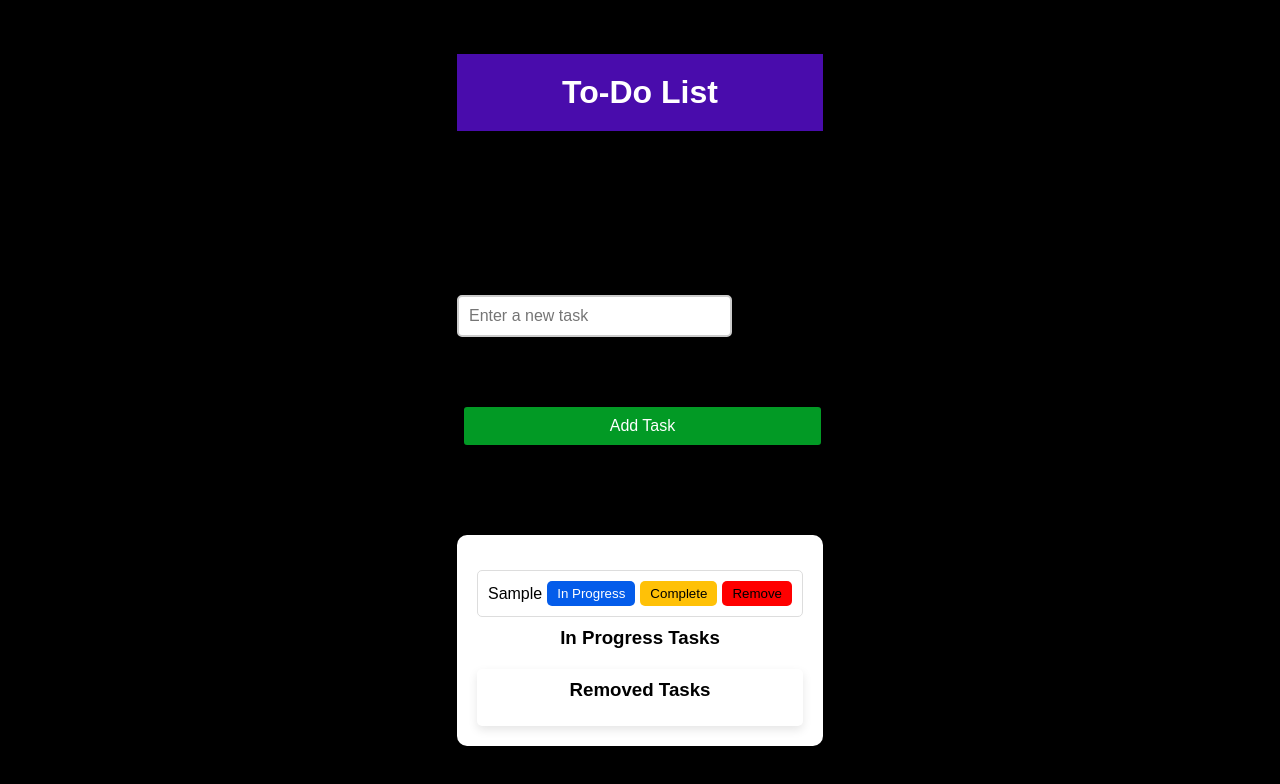
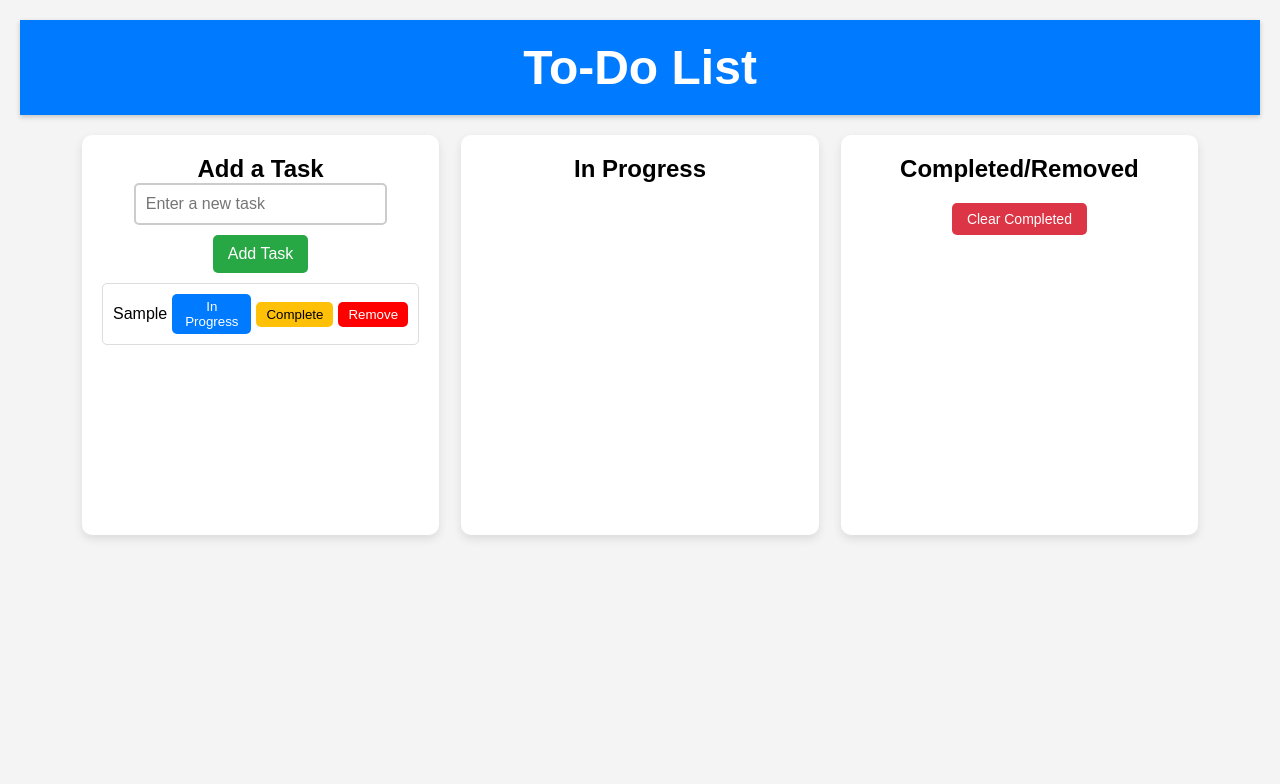
Before and after one commit to RWP1994/to-do-list-class, a plain HTML site: page index.html in a window 1280 px wide. Both pictures are taken after typing "Sample" into the empty fields and a click on the button "Add Task". Drawn offline with Linux system fonts and the light colour scheme.

Commit message:
update to use flex box

```diff
--- a/index.html
+++ b/index.html
@@ -1,33 +1,40 @@
 <!DOCTYPE html>
 <html lang="en">
 <head>
-    <header>
-        <h1>To-Do List</h1>
-    </header>
-    <h2>Manage Your Tasks</h2>
-        <input type="text" id="task-input" placeholder="Enter a new task">
-        <button id="add-task">Add Task</button>
     <meta charset="UTF-8">
     <meta name="viewport" content="width=device-width, initial-scale=1.0">
     <title>To-Do List</title>
     <link rel="stylesheet" href="style.css">
 </head>
 <body>
-    <section id="todo-app">
-        <ul id="task-list"></ul>
+    <header>
+        <h1>To-Do List</h1>
+    </header>
 
-        <!-- In Progress Section -->
-        <section id="inprogress-tasks">
-            <h3>In Progress Tasks</h3>
+    <!-- Flexbox Container -->
+    <div class="box">
+        <!-- Left: Add Task Section -->
+        <div class="task-input-section">
+            <h2>Add a Task</h2>
+            <input type="text" id="task-input" placeholder="Enter a new task">
+            <button id="add-task">Add Task</button>
+            <ul id="task-list"></ul>
+        </div>
+
+        <!-- Middle: In Progress Section -->
+        <div class="inprogress-section">
+            <h2>In Progress</h2>
             <ul id="inprogress-task-list"></ul>
-        </section>
+        </div>
 
-        <!-- Removed Tasks Section -->
-        <section id="removed-tasks">
-            <h3>Removed Tasks</h3>
+        <!-- Right: Completed/Removed Section -->
+        <div class="removed-section">
+            <h2>Completed/Removed</h2>
             <ul id="removed-task-list"></ul>
-        </section>
-    </section>
-    <script src="./index.js"></script>
+            <button id="clear-removed">Clear Completed</button>
+        </div>
+    </div>
+
+    <script src="index.js"></script>
 </body>
 </html>
--- a/style.css
+++ b/style.css
@@ -7,86 +7,74 @@
 }
 
 body {
-  background-color: #000000;
-  display: grid;
-  flex-direction: column;
-  align-items: center;
-  justify-content: center;
-  height: 100vh;
+  background-color: #f4f4f4;
+  text-align: center;
   padding: 20px;
 }
 
 /* Header */
 header {
-  background-color: #490cac;
+  background-color: #007bff;
   color: white;
-  text-align: center;
   padding: 20px;
-  width: 100%;
+  font-size: 24px;
   box-shadow: 0 2px 5px rgba(0, 0, 0, 0.2);
 }
 
-/* To-Do App */
-#todo-app {
+/* Flexbox Layout */
+.box {
+  display: flex;
+  justify-content: space-between;
+  align-items: flex-start;
+  width: 90%;
+  max-width: 1200px;
+  margin: 20px auto;
+  gap: 20px;
+}
+
+/* Individual Sections */
+.task-input-section, .inprogress-section, .removed-section {
   background: white;
   padding: 20px;
   border-radius: 10px;
-  width: 100%;
-  max-width: 400px;
+  width: 32%;
+  min-height: 400px;
   box-shadow: 0 4px 10px rgba(0, 0, 0, 0.1);
   text-align: center;
-  margin-top: 20px;
 }
 
 /* Input and Button */
 #task-input {
-  width: 75%;
+  width: 80%;
   padding: 10px;
   border: 2px solid #ccc;
   border-radius: 5px;
   font-size: 16px;
+  margin-bottom: 10px;
 }
 
 #add-task {
   padding: 10px 15px;
-  background-color: #029a25;
+  background-color: #28a745;
   color: white;
-  border: 2px solid rgb(0, 0, 0);
+  border: none;
   border-radius: 5px;
   cursor: pointer;
   font-size: 16px;
-  margin-left: 5px;
 }
 
 #add-task:hover {
-  background-color: #03a125;
+  background-color: #218838;
 }
 
 /* Task List */
-#task-list {
+ul {
   list-style-type: none;
-  margin-top: 15px;
   padding: 0;
+  margin-top: 10px;
 }
 
-#task-list li {
-  background: #fff;
-  padding: 10px;
-  border-radius: 5px;
-  display: flex;
-  justify-content: space-between;
-  align-items: center;
-  border: 1px solid #ddd;
-  margin-bottom: 10px;
-}
-/* Task List */
-#task-list, #inprogress-task-list, #removed-task-list {
-  list-style-type: none;
-  margin-top: 15px;
-  padding: 0;
-}
-
-#task-list li, #inprogress-task-list li {
+li {
   background: #fff;
   padding: 10px;
   border-radius: 5px;
@@ -100,10 +88,24 @@ header {
 /* Completed Tasks */
 .completed {
   text-decoration: line-through;
-  color: rgb(55, 174, 0);
+  color: gray;
 }
 
 /* Buttons */
+.inprogress-btn {
+  background-color: #007bff;
+  color: white;
+  border: none;
+  padding: 5px 10px;
+  cursor: pointer;
+  border-radius: 5px;
+  margin-left: 5px;
+}
+
+.inprogress-btn:hover {
+  background-color: #0056b3;
+}
+
 .complete-btn {
   background-color: #ffc107;
   color: black;
@@ -118,24 +120,9 @@ header {
   background-color: #e0a800;
 }
 
-/* inprogress button */
-.inprogress-btn {
-  background-color: #045cea;
-  color: rgb(255, 255, 255);
-  border: none;
-  padding: 5px 10px;
-  cursor: pointer;
-  border-radius: 5px;
-  margin-left: 5px;
-}
-
-.inprogress-btn:hover {
-  background-color: #00076b;
-}
-
 .delete-btn {
   background-color: red;
-  color: rgb(0, 0, 0);
+  color: white;
   border: none;
   padding: 5px 10px;
   cursor: pointer;
@@ -147,25 +134,8 @@ header {
   background-color: darkred;
 }
 
-/* Removed Tasks Section */
-#removed-tasks {
-  margin-top: 20px;
-  padding: 10px;
-  background: #fff;
-  border-radius: 5px;
-  max-width: 400px;
-  width: 100%;
-  box-shadow: 0 4px 10px rgba(0, 0, 0, 0.1);
-  text-align: center;
-}
-
-#removed-tasks h3 {
-  text-align: center;
-  margin-bottom: 10px;
-}
-
 /* Clear Button */
-.clear-btn {
+#clear-removed {
   margin-top: 10px;
   padding: 8px 15px;
   background-color: #dc3545;
@@ -176,6 +146,6 @@ header {
   font-size: 14px;
 }
 
-.clear-btn:hover {
+#clear-removed:hover {
   background-color: #c82333;
 }
```
